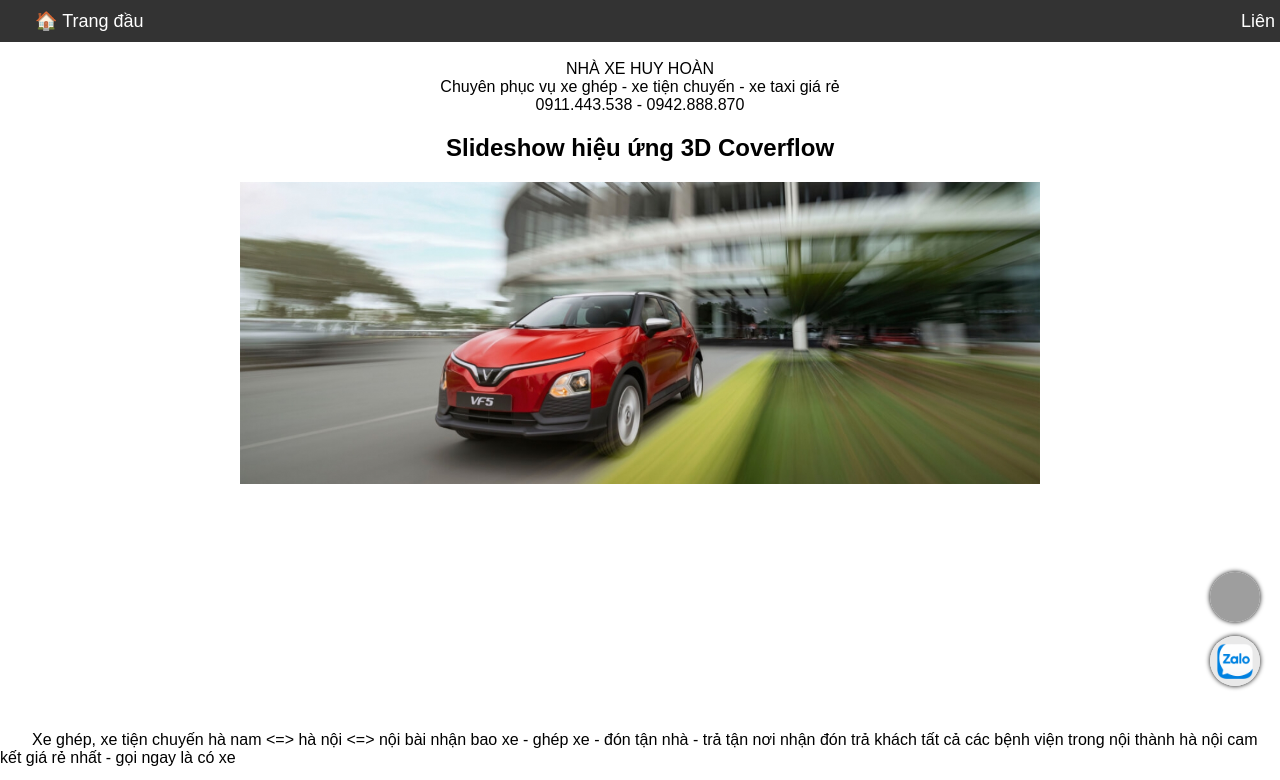
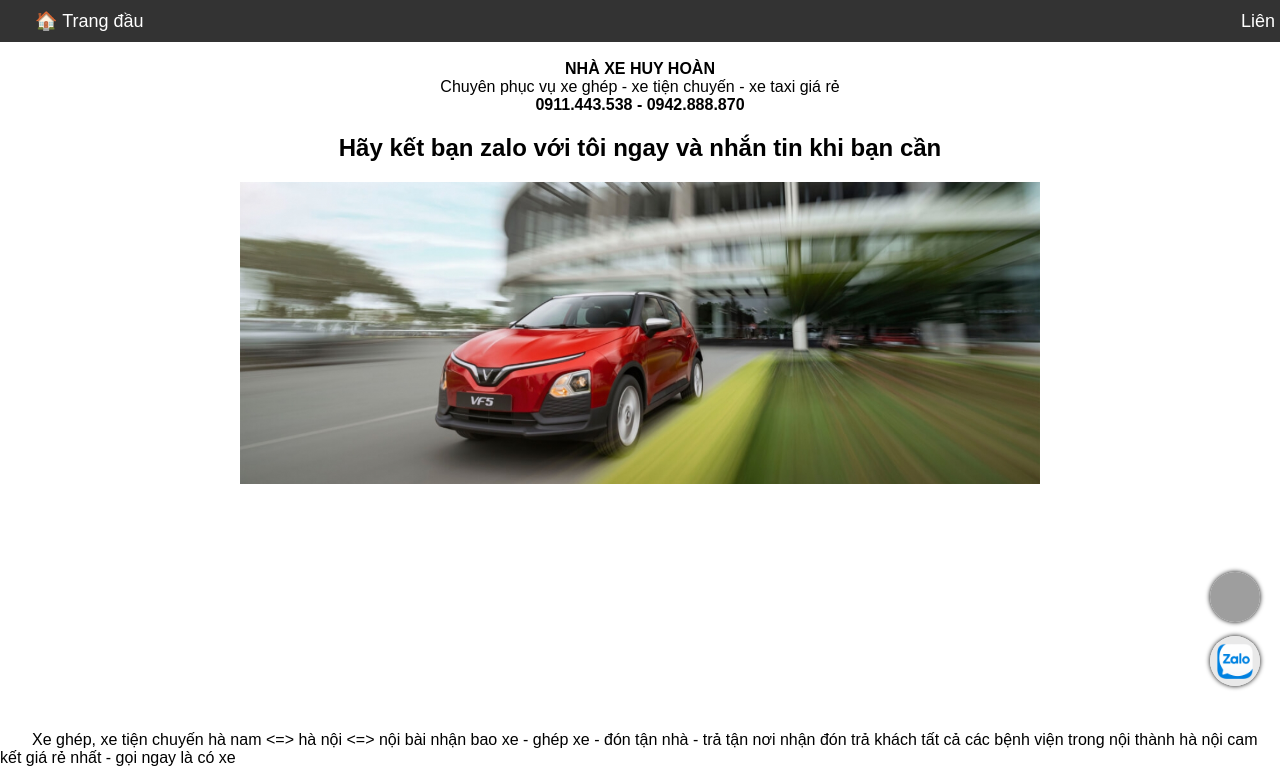
Before and after one commit to hoanchau222/xeghep, a plain HTML site: page index.html in a window 1280 px wide. Shown: the top 780 px of the page. Drawn offline with nearby package versions, Linux system fonts and the light colour scheme; grey boxes are pictures that could not be loaded.

Commit message:
Update index.html

```diff
--- a/index.html
+++ b/index.html
@@ -134,14 +134,15 @@ ol.custom-list {
   </a>
   <a href="#lienhe">Liên hệ</a>
 </div>
-  <center> NHÀ XE HUY HOÀN
+  <center><b>NHÀ XE HUY HOÀN </b>
 
     </b>
     <br/>
-    Chuyên phục vụ xe ghép - xe tiện chuyến - xe taxi giá rẻ <br/> 0911.443.538 - 0942.888.870
+    Chuyên phục vụ xe ghép - xe tiện chuyến - xe taxi giá rẻ <br/>
+    <b>0911.443.538 - 0942.888.870</b>
  </center>
 
-  <h2 style="text-align: center;">Slideshow hiệu ứng 3D Coverflow</h2>
+  <h2 style="text-align: center;">Hãy kết bạn zalo với tôi ngay và nhắn tin khi bạn cần</h2>
 
   <!-- Swiper -->
   <div class="swiper mySwiper">
```
